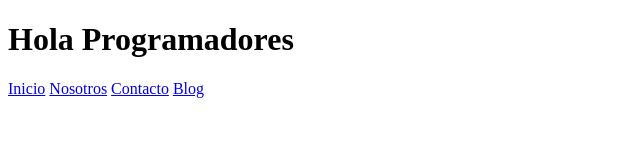
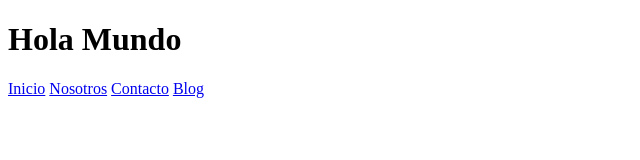
Before and after one commit to trayectophp2024/git, a plain HTML site: page index.html in a window 1280 px wide. Shown: the whole page, without its empty margins (0-640 px from the left). Drawn offline with Linux system fonts and the light colour scheme.

Commit message:
fix titulo

```diff
--- a/index.html
+++ b/index.html
@@ -6,7 +6,7 @@
     <title>Clase 02 - Git</title>
 </head>
 <body>
-    <h1>Hola Programadores</h1>
+    <h1>Hola Mundo</h1>
     <nav>
         <a href="#">Inicio</a>
         <a href="#">Nosotros</a>
```
